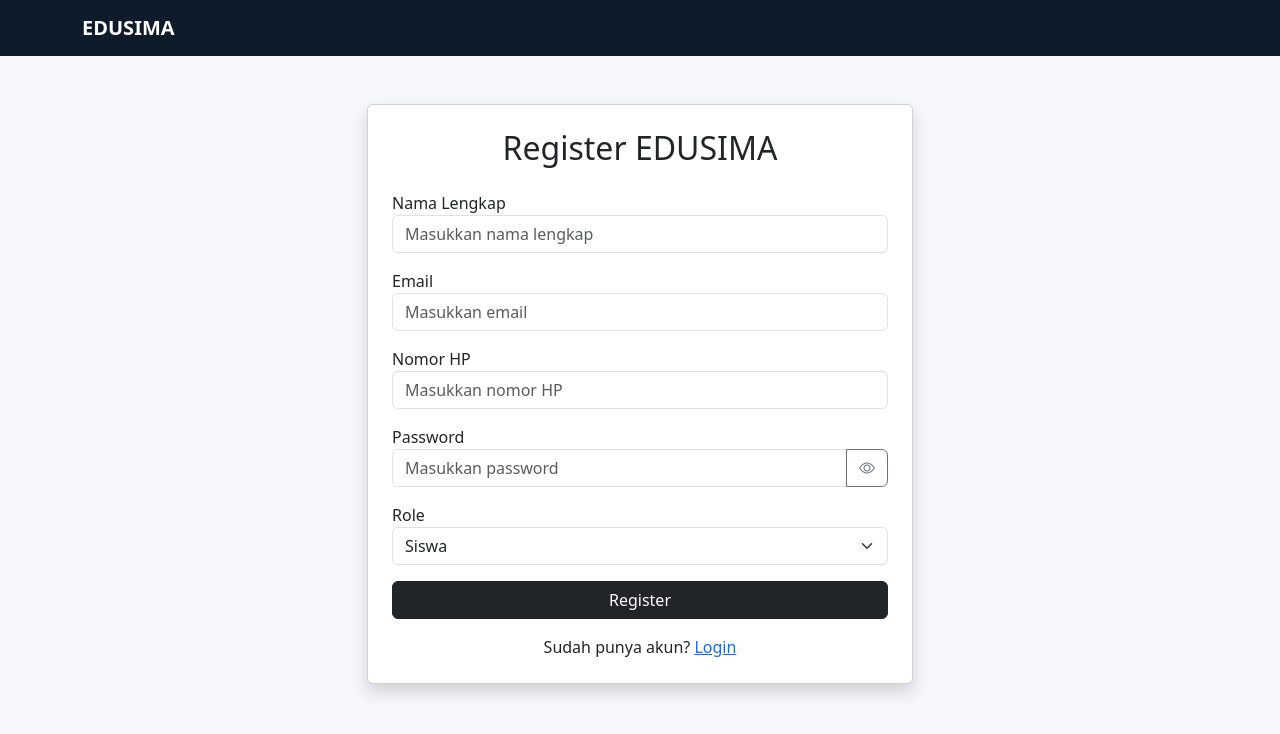
After one commit to IlmanZuhry/Edusima, a PHP site: page /register.php in a window 1280 px wide. The commit adds this page. Shown: the top 734 px of the page. Run offline with PHP 8.4, Linux system fonts and the light colour scheme.

Commit message:
tes regis

```diff
--- a/config/core.php
+++ b/config/core.php
@@ -1,13 +1,69 @@
 <?php
 
-$host = "localhost";
-$user = "root";
-$pass = "";
-$db   = "edusima";
+class manz {
+    var $talkhost = "localhost";
+    var $user     = "root";
+    var $pass     = "";
+    var $dbname   = "edusima";
+    public mysqli $koneksi;
 
-$conn = mysqli_connect($host, $user, $pass, $db);
+    function __construct(){
 
-if(!$conn){
-    die("Koneksi gagal: " . mysqli_connect_error());
+        $this->koneksi = mysqli_connect(
+            $this->talkhost,
+            $this->user,
+            $this->pass,
+            $this->dbname
+        );
+        if(mysqli_connect_errno()){
+            die("Koneksi gagal: " . mysqli_connect_error());
+        }
+    }
+    function generateUserCode(){
+		$chars = 'ABCDEFGHIJKLMNOPQRSTUVWXYZ0123456789';
+		do {
+			$id = '';
+			for ($i = 0; $i < 6; $i++) {
+				$code .= $chars[random_int(0, strlen($chars) - 1)];
+			}
+			$cek = mysqli_query($this->koneksi, "SELECT user_code FROM users WHERE user_code = '$code'");
+		} while (mysqli_num_rows($cek) > 0);
+		return $code;
+	}
+
+    function register($name, $email, $phone, $password, $role){
+        $name  = mysqli_real_escape_string($this->koneksi, $name);
+        $email = mysqli_real_escape_string($this->koneksi, $email);
+        $phone = mysqli_real_escape_string($this->koneksi, $phone);
+        $role  = mysqli_real_escape_string($this->koneksi, $role);
+        $check = mysqli_query(
+            $this->koneksi,
+            "SELECT id FROM users WHERE email='$email'"
+        );
+        if(mysqli_num_rows($check) > 0){
+            return [
+                'status' => false,
+                'message' => 'Email sudah digunakan'
+            ];
+        }
+        $user_code = $this->generateUserCode();
+        $hashedPassword = password_hash($password,PASSWORD_DEFAULT);
+        $query = "INSERT INTO users (user_code,name,email,phone,password,role)
+        VALUES ('$user_code','$name','$email','$phone','$hashedPassword','$role')";
+        $insert = mysqli_query($this->koneksi, $query);
+
+        if($insert){
+            return [
+                'status' => true,
+                'message' => 'Register berhasil'
+            ];
+        } else {
+            return [
+                'status' => false,
+                'message' => mysqli_error($this->koneksi)
+            ];
+        }
+    }
+
 }
 ?>
--- a/index.php
+++ b/index.php
@@ -12,8 +12,11 @@
                 Sistem Bimbingan Belajar Kedinasan
             </p>
 
+
         </div>
+
     </div>
+    <a href="login.php" class="btn btn-dark">Login</a>
 
 </div>
 
--- /dev/null
+++ b/register.php
@@ -0,0 +1,157 @@
+<?php
+include 'config/core.php';
+$manz = new manz();
+if(isset($_POST['register'])){
+    $result = $manz->register(
+        $_POST['name'],
+        $_POST['email'],
+        $_POST['phone'],
+        $_POST['password'],
+        $_POST['role']
+    );
+    if($result['status']){
+        echo "
+        <script>
+            alert('".$result['message']."');
+            window.location='login.php';
+        </script>
+        ";
+    } else {
+        echo "
+        <script>
+            alert('".$result['message']."');
+        </script>
+        ";
+    }
+}
+?>
+
+<?php include 'templates/header.php'; ?>
+<?php include 'templates/navbar.php'; ?>
+
+<div class="container">
+
+    <div class="row justify-content-center mt-5">
+
+        <div class="col-md-6">
+
+            <div class="card shadow">
+
+                <div class="card-body p-4">
+
+                    <h2 class="text-center mb-4">
+                        Register EDUSIMA
+                    </h2>
+
+                    <form method="POST">
+
+                        <div class="mb-3">
+
+                            <label>Nama Lengkap</label>
+
+                            <input
+                        type="text"
+                        name="name"
+                        class="form-control"
+                        placeholder="Masukkan nama lengkap"
+                        required>
+
+                        </div>
+
+                        <div class="mb-3">
+
+                            <label>Email</label>
+
+                            <input
+    type="email"
+    name="email"
+    class="form-control"
+    placeholder="Masukkan email"
+    required>
+
+                        </div>
+                        <div class="mb-3">
+
+    <label>Nomor HP</label>
+
+    <input
+        type="text"
+        name="phone"
+        class="form-control"
+        placeholder="Masukkan nomor HP"
+        required>
+
+</div>
+
+                        <div class="mb-3">
+
+                            <label>Password</label>
+
+                            <div class="input-group">
+
+                                <input
+    type="password"
+    name="password"
+    class="form-control"
+    id="password"
+    placeholder="Masukkan password"
+    required>
+
+                                <button
+                                    class="btn btn-outline-secondary"
+                                    type="button"
+                                    id="togglePassword">
+
+                                    <i class="bi bi-eye"></i>
+
+                                </button>
+
+                            </div>
+
+                        </div>
+
+                        <div class="mb-3">
+
+                            <label>Role</label>
+
+                            <select name="role"  class="form-select">
+
+                                <option value="siswa">Siswa</option>
+                                <option value="pengajar">Pengajar</option>
+
+                            </select>
+
+                        </div>
+
+                        <button
+    type="submit"
+    name="register"
+    class="btn btn-dark w-100">
+
+                            Register
+
+                        </button>
+
+                    </form>
+
+                    <div class="text-center mt-3">
+
+                        Sudah punya akun?
+
+                        <a href="login.php">
+                            Login
+                        </a>
+
+                    </div>
+
+                </div>
+
+            </div>
+
+        </div>
+
+    </div>
+
+</div>
+
+<?php include 'templates/footer.php'; ?>
--- a/templates/footer.php
+++ b/templates/footer.php
@@ -1,3 +1,24 @@
 <script src="https://cdn.jsdelivr.net/npm/bootstrap@5.3.3/dist/js/bootstrap.bundle.min.js"></script>
+
+<script>
+
+const togglePassword = document.querySelector('#togglePassword');
+const password = document.querySelector('#password');
+
+togglePassword.addEventListener('click', function () {
+
+    const type = password.getAttribute('type') === 'password'
+        ? 'text'
+        : 'password';
+
+    password.setAttribute('type', type);
+
+    this.innerHTML = type === 'password'
+        ? '<i class="bi bi-eye"></i>'
+        : '<i class="bi bi-eye-slash"></i>';
+
+});
+
+</script>
 </body>
 </html>
--- a/templates/header.php
+++ b/templates/header.php
@@ -8,7 +8,7 @@
 
     <!-- Bootstrap -->
     <link href="https://cdn.jsdelivr.net/npm/bootstrap@5.3.3/dist/css/bootstrap.min.css" rel="stylesheet">
-
+    <link rel="stylesheet" href="https://cdn.jsdelivr.net/npm/bootstrap-icons@1.11.3/font/bootstrap-icons.min.css">
     <style>
         body{
             background-color: #f5f7fb;
```
Also changed, not shown: login.php (added, +79 -0 lines).
